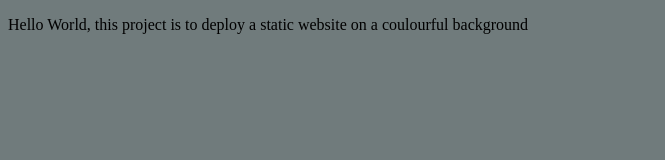
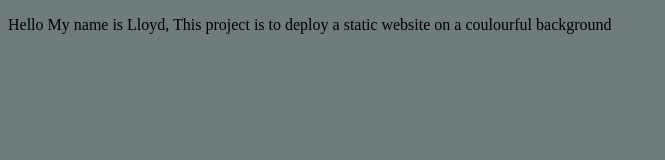
Before and after one commit to ltapfuma/Deploy-a-static-WebSite, a plain HTML site: page index.html in a window 1280 px wide. Shown: the whole page, without its empty margins (0-665 px from the left). Drawn offline with Linux system fonts and the light colour scheme.

Commit message:
Update index.html

```diff
--- a/index.html
+++ b/index.html
@@ -4,6 +4,6 @@
 	<title>Capstone project</title>
 </head>
 <body style="background: rgba(30, 48, 49, 0.637);">
-	<p>Hello World, this project is to deploy a static website on a coulourful background</p>
+	<p>Hello My name is Lloyd, This project is to deploy a static website on a coulourful background</p>
 </body>
 </html>
```
